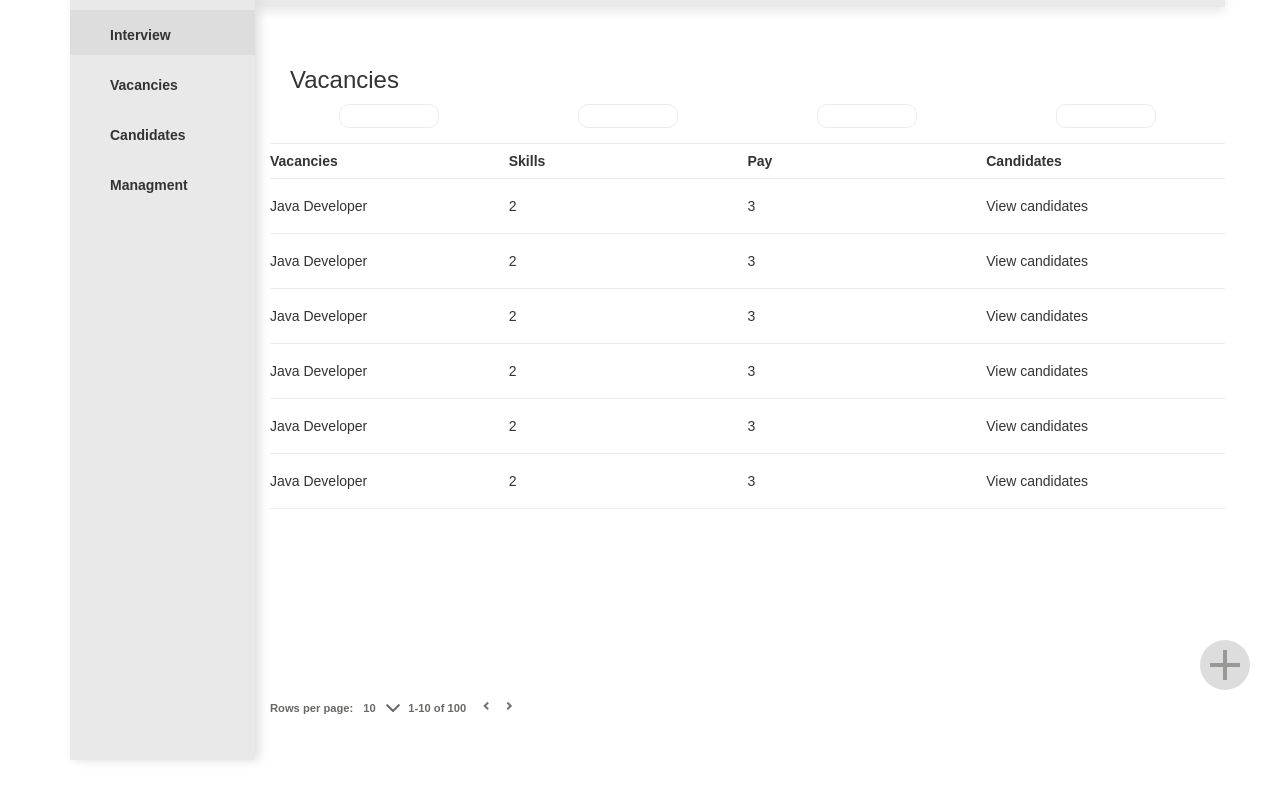
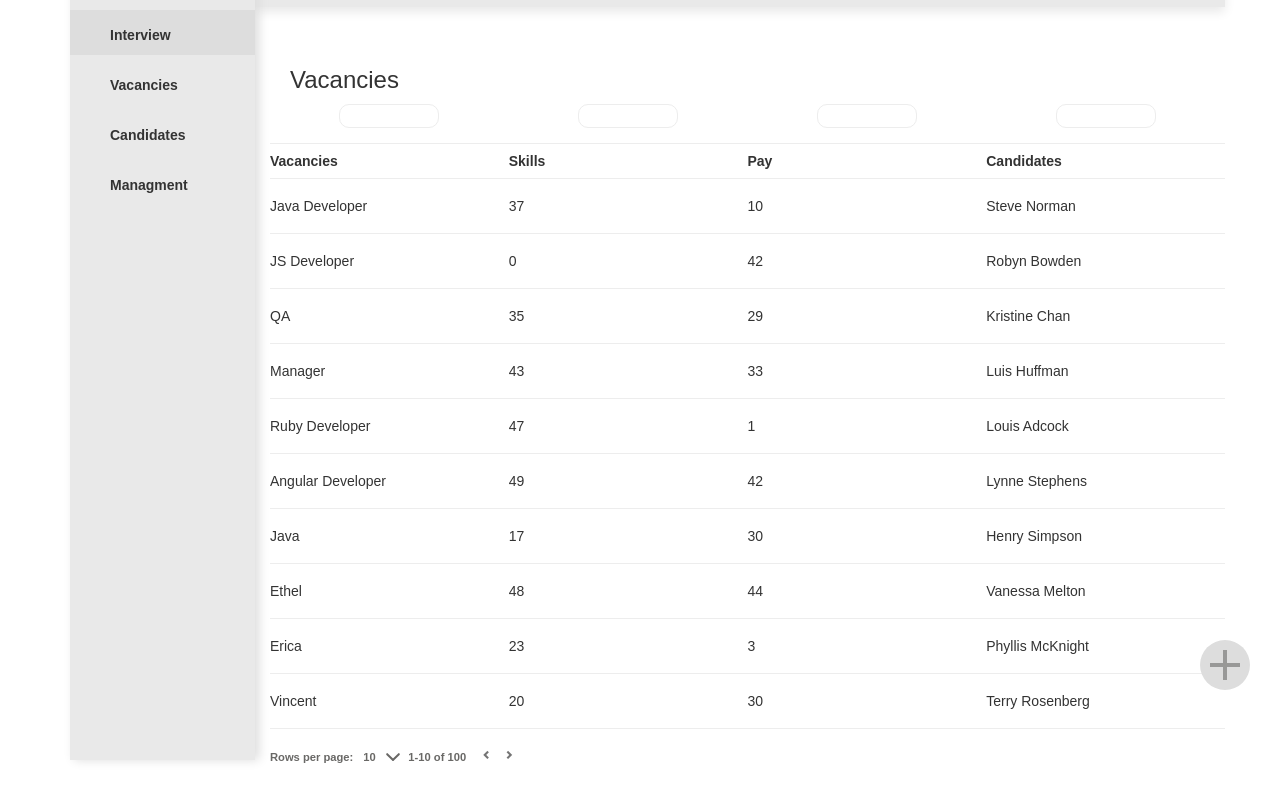
Before and after one commit to artur-nikitsin/Training-team-4, a plain HTML site: page HR_APP_Page_Mobile.html in a window 1280 px wide. Shown: the part 40-842 px from the top of the page. Before the commit the page ends 800 px from the top, so only its background shows below. Drawn offline with nearby package versions, Linux system fonts and the light colour scheme.

Commit message:
Merge branch 'borovoiad_#10' into issue_12
# Conflicts:
#	assets/css/stylesForHRAPP.css

```diff
--- a/HR_APP_Page_Mobile.html
+++ b/HR_APP_Page_Mobile.html
@@ -8,7 +8,8 @@
     <link rel="stylesheet" href="assets/css/color.css">
     <link href="assets/css/bootstrap.css" rel="stylesheet">
     <link rel="stylesheet" href="assets/css/stylesForHRAPP_Mobile.css">
-
+    <script src="https://ajax.googleapis.com/ajax/libs/jquery/3.2.1/jquery.min.js"></script>
+    <script src="assets/js/dataReader.js"></script>
     <!-- HTML5 shim and Respond.js for IE8 support of HTML5 elements and media queries -->
     <!-- WARNING: Respond.js doesn't work if you view the page via file:// -->
     <!--[if lt IE 9]>
@@ -80,7 +81,7 @@
           </div>
           <div class="row content-body">
             <h3>Vacancies</h3>
-            <table class="candidates">
+            <table class="candidates" id="vacancies-table">
               <thead>
                 <tr>
                   <th>
@@ -102,42 +103,6 @@
                 </tr>
               </thead>
               <tbody>
-                <tr>
-                  <td>Java Developer</td>
-                  <td>2</td>
-                  <td>3</td>
-                  <td>View candidates</td>
-                </tr>
-                <tr>
-                  <td>Java Developer</td>
-                  <td>2</td>
-                  <td>3</td>
-                  <td>View candidates</td>
-                </tr>
-                <tr>
-                  <td>Java Developer</td>
-                  <td>2</td>
-                  <td>3</td>
-                  <td>View candidates</td>
-                </tr>
-                <tr>
-                  <td>Java Developer</td>
-                  <td>2</td>
-                  <td>3</td>
-                  <td>View candidates</td>
-                </tr>
-                <tr>
-                  <td>Java Developer</td>
-                  <td>2</td>
-                  <td>3</td>
-                  <td>View candidates</td>
-                </tr>
-                <tr>
-                  <td>Java Developer</td>
-                  <td>2</td>
-                  <td>3</td>
-                  <td>View candidates</td>
-                </tr>
               </tbody>
             </table>
             <button class="button-add-candidat"></button>
@@ -160,8 +125,6 @@
         </div>
       </div>
     </div>
-    <!-- jQuery (necessary for Bootstrap's JavaScript plugins) -->
-    <script src="https://ajax.googleapis.com/ajax/libs/jquery/1.12.4/jquery.min.js"></script>
     <!-- Include all compiled plugins (below), or include individual files as needed -->
     <script src="assets/js/bootstrap.js"></script>
   </body>
```
